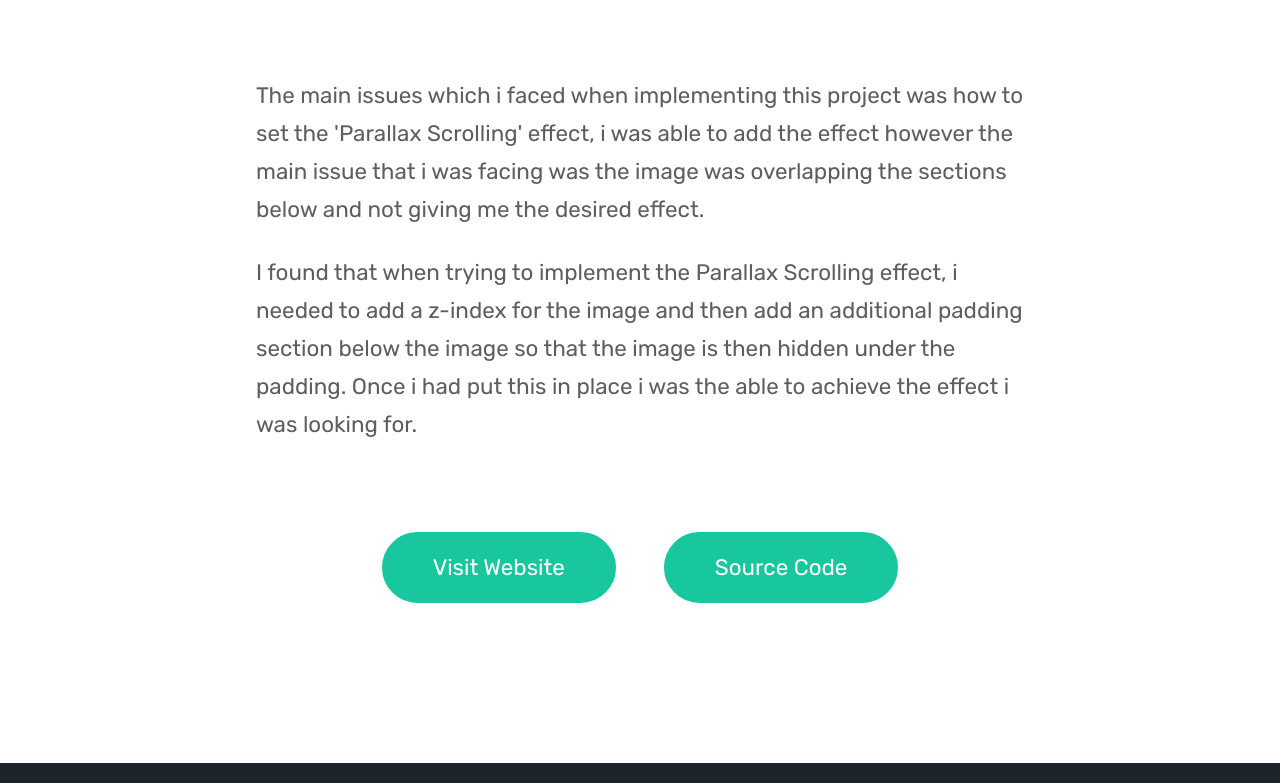
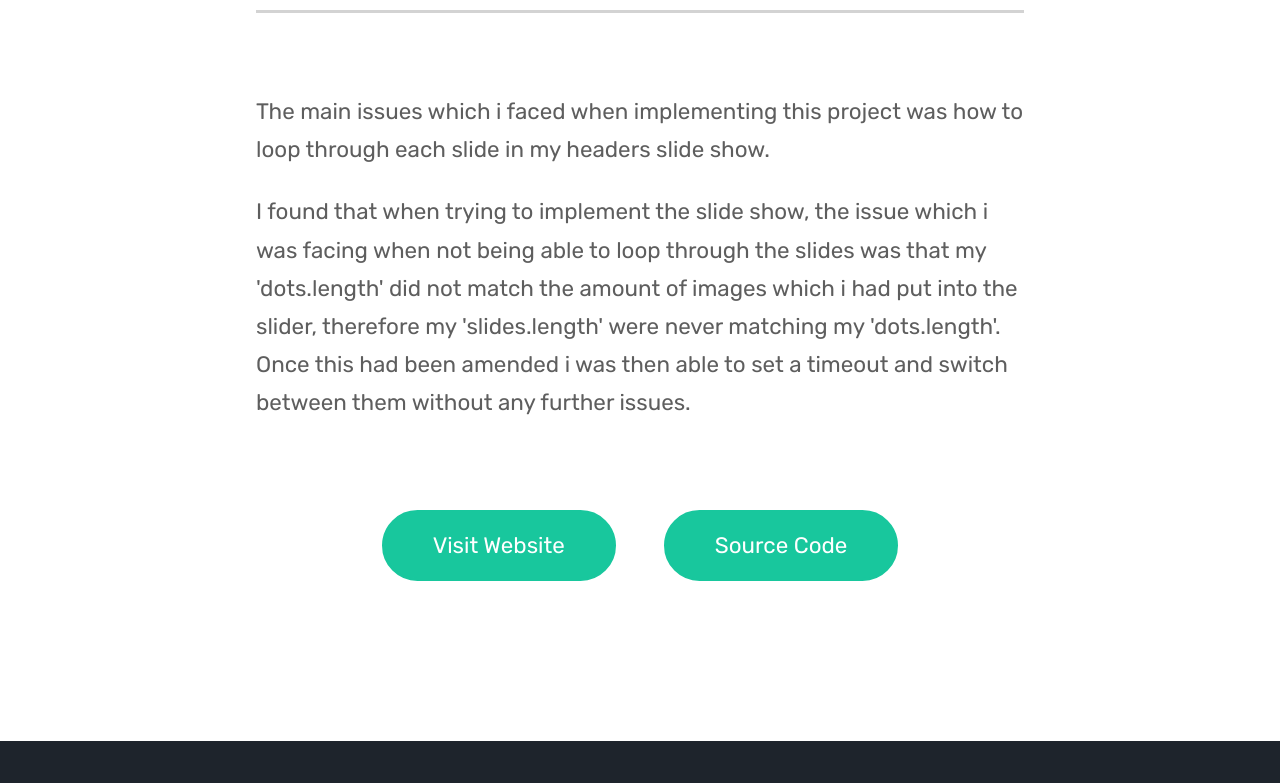
Before and after one commit to ShrewdStyle/Portfolio_Website_v2_Gatsby, a Gatsby site: page /cloud-web-training in a window 1280 px wide. Shown: the part 2765-3548 px from the top of the page. Built offline with nearby package versions, Linux system fonts and the light colour scheme; Gatsby itself is replaced by a stand-in of ours.

Commit message:
Project 3 version 3 (Cloud Web Training) now added and updated

```diff
--- a/src/components/PageSetup/Work/Project-3/Overview/ProjectThreeOverview.js
+++ b/src/components/PageSetup/Work/Project-3/Overview/ProjectThreeOverview.js
@@ -62,16 +62,15 @@ const ProjectThreeOverview = () => {
         <div className="bottomLineAlt"></div>
         <div className={classes.OverviewBody}>
           The main issues which i faced when implementing this project was how
-          to set the 'Parallax Scrolling' effect, i was able to add the effect
-          however the main issue that i was facing was the image was overlapping
-          the sections below and not giving me the desired effect.
+          to loop through each slide in my headers slide show.
         </div>
         <div className={classes.OverviewBody}>
-          I found that when trying to implement the Parallax Scrolling effect, i
-          needed to add a z-index for the image and then add an additional
-          padding section below the image so that the image is then hidden under
-          the padding. Once i had put this in place i was the able to achieve
-          the effect i was looking for.
+          I found that when trying to implement the slide show, the issue which
+          i was facing when not being able to loop through the slides was that
+          my 'dots.length' did not match the amount of images which i had put
+          into the slider, therefore my 'slides.length' were never matching my
+          'dots.length'. Once this had been amended i was then able to set a
+          timeout and switch between them without any further issues.
         </div>
         <div className={classes.ButtonsContainer}>
           <a
@@ -82,7 +81,7 @@ const ProjectThreeOverview = () => {
             <button className={classes.ProjectBtn}>Visit Website</button>
           </a>
           <a
-            href="https://github.com/ShrewdStyle/cloud_web_training"
+            href="https://github.com/ShrewdStyle/Cloud_Web_Training_v3"
             target="_blank"
             rel="noopener noreferrer"
           >
```
Also changed, not shown: src/images/items/project3-v2.png, src/images/items/sub-items/project3-sub1.png.
